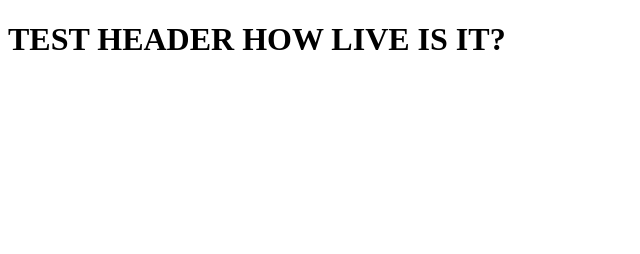
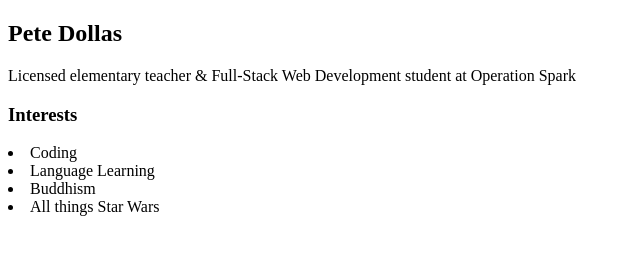
Before and after one commit to pete-dollas/2023-Academic-Projects, a plain HTML site: page index.html in a window 1280 px wide. Shown: the whole page, without its empty margins (0-640 px from the left). Drawn offline with Linux system fonts and the light colour scheme.

Commit message:
Index populated up to ToDo 6 (inclusive)

```diff
--- a/index.html
+++ b/index.html
@@ -4,7 +4,31 @@
 <title>Pete Dollas Personal Webpage</title>
     </head>
     <body>
-        <h1>TEST HEADER HOW LIVE IS IT? </h1>
+        <div id="all-contents">
+            <nav>
+
+            </nav>
+
+            <main>
+                <div class="sidebar">
+
+                </div>
+
+                <div class="content">
+            <h2>Pete Dollas</h2>
+        <p>Licensed elementary teacher & Full-Stack Web Development student at Operation Spark</p>
+        <div class="interests">
+        <h3>Interests</h3>
+        <u1>
+            <li>Coding</li>
+            <li>Language Learning</li>
+            <li>Buddhism</li>
+            <li>All things Star Wars</li>
+        </u1>
+        </div>
+    </div>
+            </main>
+        </div>
     </body>
 
 </html>
```
